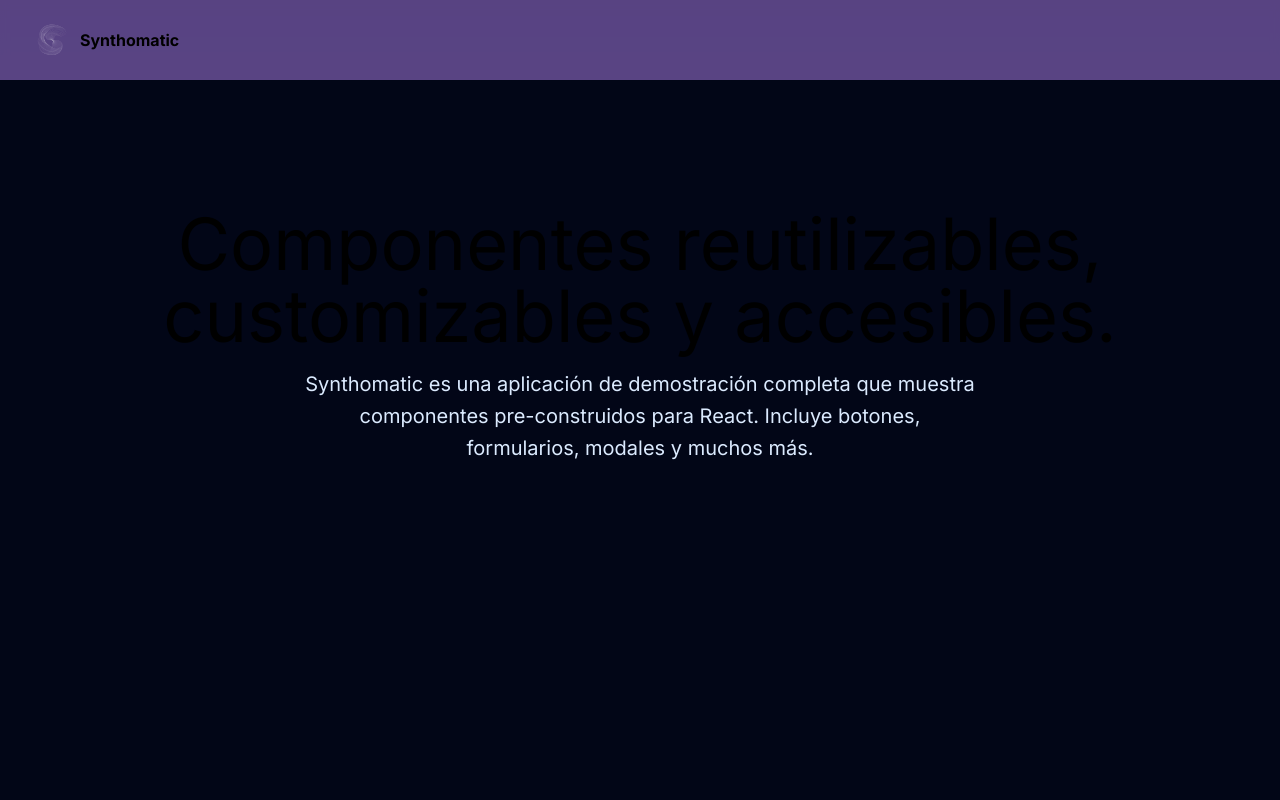
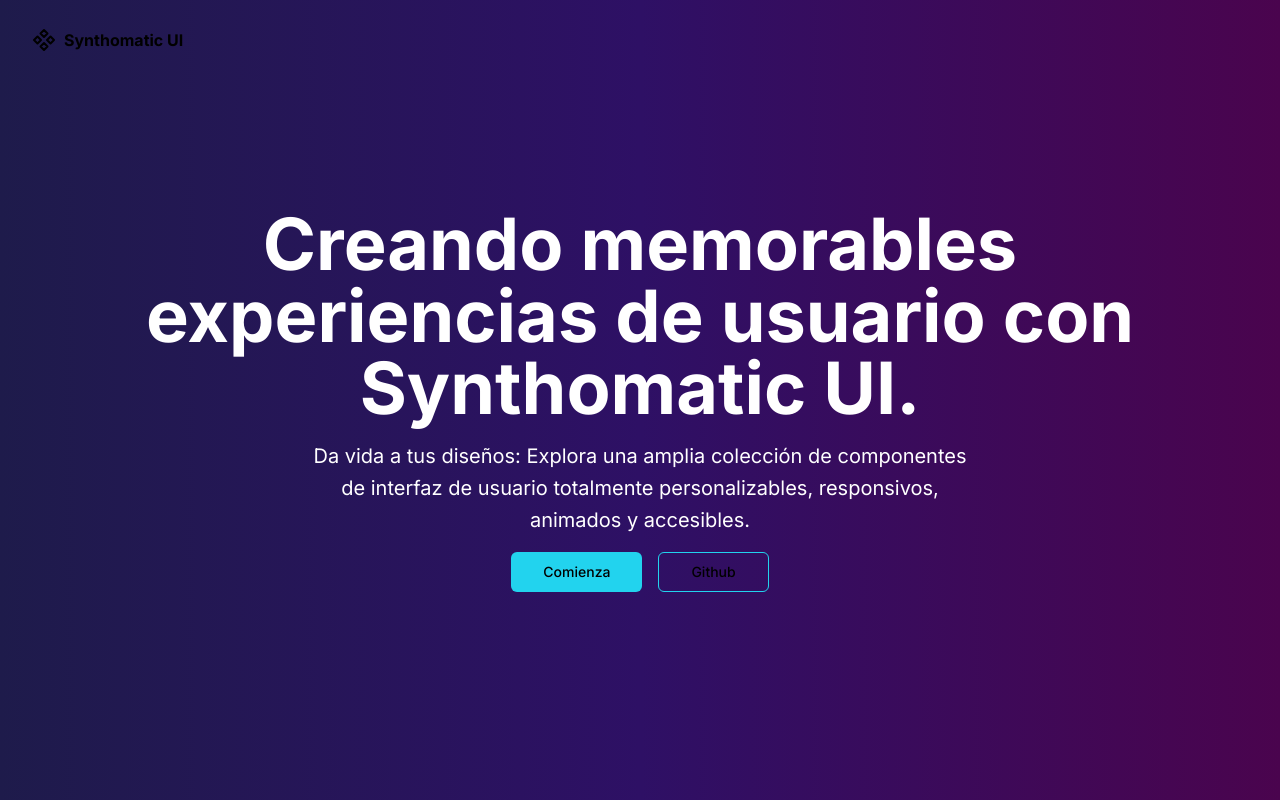
Before and after one commit to edureyesm/synthomatic, a Next.js app: page / in a window 1280 px wide. Built offline with nearby package versions, Linux system fonts and the light colour scheme.

Commit message:
chore: added react-aria, lucide icons, variable to use in tw config for font, rewrite of the headline and sub-headline

```diff
--- a/app/layout.tsx
+++ b/app/layout.tsx
@@ -1,8 +1,12 @@
-import "./globals.css";
 import type { Metadata } from "next";
 import { Inter } from "next/font/google";
 
-const inter = Inter({ subsets: ["latin"] });
+import "./globals.css";
+
+const inter = Inter({
+  subsets: ["latin"],
+  variable: "--font-sans",
+});
 
 export const metadata: Metadata = {
   title: "Create Next App",
--- a/app/page.tsx
+++ b/app/page.tsx
@@ -1,37 +1,48 @@
-import Image from "next/image";
 import Link from "next/link";
+import { Component } from "lucide-react";
 
 export default function Home() {
   return (
-    <div className="flex min-h-screen flex-col">
-      <header className="container z-40 bg-violet-950/75 backdrop-blur-sm backdrop-filter">
+    <div className="flex min-h-screen flex-col bg-gradient-to-r from-indigo-950 via-violet-950 to-fuchsia-950">
+      <header className="container z-40">
         <div className="flex h-20 items-center justify-between py-6">
           <div className="flex gap-6 md:gap-10">
             <Link href="/" className="items-center space-x-2 md:flex">
-              <Image
-                src="/images/logo.png"
-                alt="synthomatic"
-                width={40}
-                height={40}
-              />
+              <Component />
               <span className="hidden font-bold sm:inline-block">
-                Synthomatic
+                Synthomatic UI
               </span>
             </Link>
           </div>
         </div>
       </header>
-      <main className="flex-1 bg-slate-950">
+      <main className="flex-1">
         <section className="space-y-6 pb-8 pt-6 md:pb-12 md:pt-10 lg:py-32">
-          <div className="container flex max-w-5xl flex-col items-center gap-4 text-center">
-            <h1 className="text-3xl sm:text-5xl md:text-6xl lg:text-7xl">
-              Componentes reutilizables, customizables y accesibles.
+          <div className="container flex max-w-6xl flex-col items-center gap-4 text-center">
+            <h1 className="text-3xl font-bold text-white sm:text-5xl md:text-6xl lg:text-7xl">
+              Creando memorables experiencias de usuario con Synthomatic UI.
             </h1>
-            <p className="max-w-2xl leading-normal text-blue-100 sm:text-xl sm:leading-8">
-              Synthomatic es una aplicación de demostración completa que muestra
-              componentes pre-construidos para React. Incluye botones,
-              formularios, modales y muchos más.
+            <p className="max-w-2xl leading-normal text-white sm:text-xl sm:leading-8">
+              Da vida a tus diseños: Explora una amplia colección de componentes
+              de interfaz de usuario totalmente personalizables, responsivos,
+              animados y accesibles.
             </p>
+            <div className="space-x-4">
+              <Link
+                className="inline-flex h-10 items-center justify-center rounded-md bg-cyan-400 px-8 text-sm font-medium transition-colors"
+                href="/"
+              >
+                Comienza
+              </Link>
+              <Link
+                className="inline-flex h-10 items-center justify-center rounded-md border border-cyan-400 px-8 text-sm font-medium transition-colors"
+                href="https://github.com/edureyesm/synthomatic"
+                target="_blank"
+                rel="noreferrer"
+              >
+                Github
+              </Link>
+            </div>
           </div>
         </section>
       </main>
--- a/package.json
+++ b/package.json
@@ -18,9 +18,11 @@
     "eslint": "8.47.0",
     "eslint-config-next": "13.4.19",
     "framer-motion": "^10.16.1",
+    "lucide-react": "^0.269.0",
     "next": "13.4.19",
     "postcss": "8.4.28",
     "react": "18.2.0",
+    "react-aria": "^3.27.0",
     "react-dom": "18.2.0",
     "tailwindcss": "3.3.3",
     "typescript": "5.1.6"
--- a/tailwind.config.ts
+++ b/tailwind.config.ts
@@ -1,4 +1,6 @@
 import type { Config } from "tailwindcss";
+
+const { fontFamily } = require("tailwindcss/defaultTheme");
 
 const config: Config = {
   content: [
@@ -6,6 +8,7 @@ const config: Config = {
     "./components/**/*.{js,ts,jsx,tsx,mdx}",
     "./app/**/*.{js,ts,jsx,tsx,mdx}",
   ],
+  darkMode: ["class"],
   theme: {
     container: {
       center: true,
@@ -15,10 +18,8 @@ const config: Config = {
       },
     },
     extend: {
-      backgroundImage: {
-        "gradient-radial": "radial-gradient(var(--tw-gradient-stops))",
-        "gradient-conic":
-          "conic-gradient(from 180deg at 50% 50%, var(--tw-gradient-stops))",
+      fontFamily: {
+        sans: ["var(--font-sans)", ...fontFamily.sans],
       },
     },
   },
```
Also changed, not shown: 1 other file (tests, documents, lock files or other folders).
